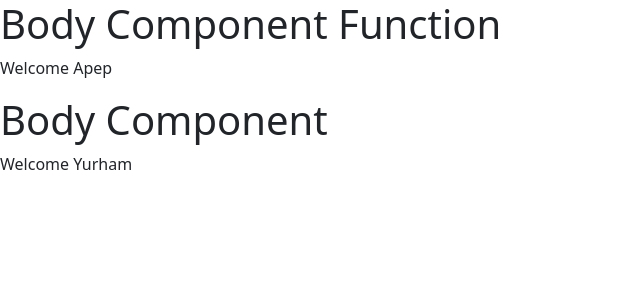
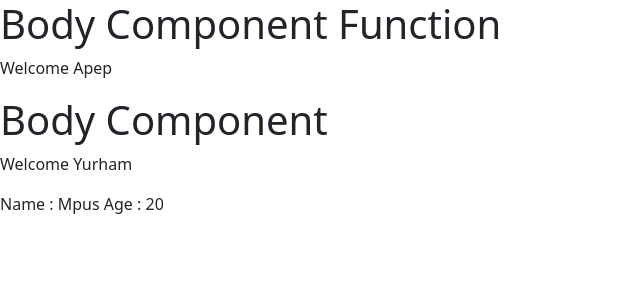
Before and after one commit to itsapep/react-js-fundamental, a React (Create React App) app: page / in a window 1280 px wide. Shown: the top 300 px of the page, without its empty margins (0-640 px from the left). Built offline with nearby package versions, Linux system fonts and the light colour scheme.

Commit message:
[add] create state using class

```diff
--- a/src/App.js
+++ b/src/App.js
@@ -6,6 +6,7 @@ import Navbar from './component/navbar';
 import 'bootstrap/dist/css/bootstrap.min.css';
 import Content from './component/content';
 import Footer from './component/footer';
+import Parent from './component/parent';
 
 function App() {
   return (
@@ -15,6 +16,9 @@ function App() {
       <BodyComponentFunc firstName="Apep"/>
       {/* parent function App passes value to child component BodyComponent */}
       <BodyComponent secondName="Yurham"/>
+      {/* parent function App passes value to child component Parent */}
+      <Parent name="Mpus" age={20}/>
+
       {/* <Navbar/>
       <div style={{minHeight : "100vh"}}>
         <Content/>
--- /dev/null
+++ b/src/component/child.js
@@ -0,0 +1,14 @@
+import { Component } from "react";
+
+// let Child class consumes data from Parent class
+class Child extends Component {
+    render() {
+        return (
+            <div>
+                Name : {this.props.name} Age : {this.props.age}
+            </div>
+        )
+    }
+}
+
+export default Child;
--- /dev/null
+++ b/src/component/parent.js
@@ -0,0 +1,15 @@
+import { Component } from "react";
+import Child from "./child";
+
+// parent class Parent passes value to child component Child
+class Parent extends Component {
+    render() {
+        return (
+            <div>
+                <Child name={this.props.name} age={this.props.age}/>
+            </div>
+        )
+    }
+}
+
+export default Parent;
```
